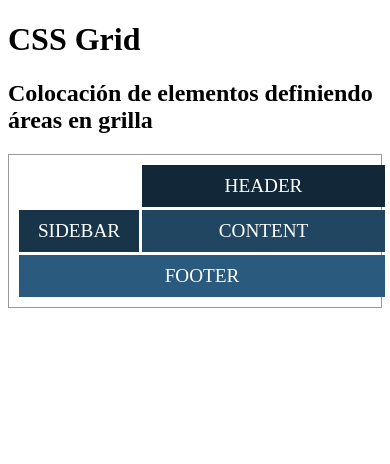
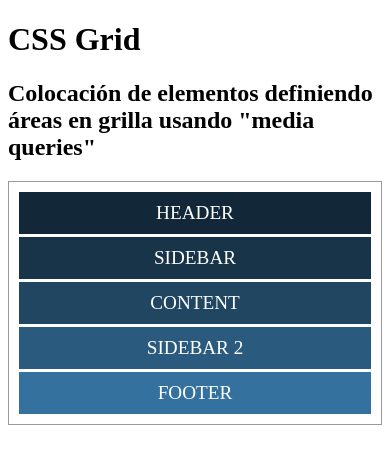
Before and after one commit to jcarlosj/Learning-CSS-Grid-Layout-Examples-1, a plain HTML site: page index.html in a window 390 px wide. Drawn offline with Linux system fonts and the light colour scheme.

Commit message:
Definición de áreas en grilla usando "media queries" (Mobile First)

```diff
--- a/css/master.css
+++ b/css/master.css
@@ -1,12 +1,14 @@
 /* Grid CSS */
 .wrapper {
+    /* Mobile */
     display: grid;
     grid-gap: 3px;
-    grid-template-columns: 120px 120px 120px;
     grid-template-areas:
-        '. encabezado encabezado'
-        'barra-lateral contenido contenido'
-        'pie-pagina pie-pagina pie-pagina';
+        'encabezado'
+        'barra-lateral'
+        'contenido'
+        'barra-lateral-2'
+        'pie-pagina';
 
     border: 1px solid #999;
     padding: 10px;
@@ -19,6 +21,9 @@
 }
 .content {
     grid-area: contenido;        /* Nombre del área */
+}
+.sidebar-2 {
+    grid-area: barra-lateral-2;    /* Nombre del área */
 }
 .footer {
     grid-area: pie-pagina;       /* Nombre del área */
--- a/index.html
+++ b/index.html
@@ -8,12 +8,13 @@
     <body>
         <header>
             <h1>CSS Grid</h1>
-            <h2>Colocación de elementos definiendo áreas en grilla</h2>
+            <h2>Colocación de elementos definiendo áreas en grilla usando "media queries"</h2>
         </header>
         <div class="wrapper">
             <div class="box header">Header</div>
             <div class="box sidebar">Sidebar</div>
             <div class="box content">Content</div>
+            <div class="box sidebar-2">Sidebar 2</div>
             <div class="box footer">Footer</div>
         </div>
     </body>
```
